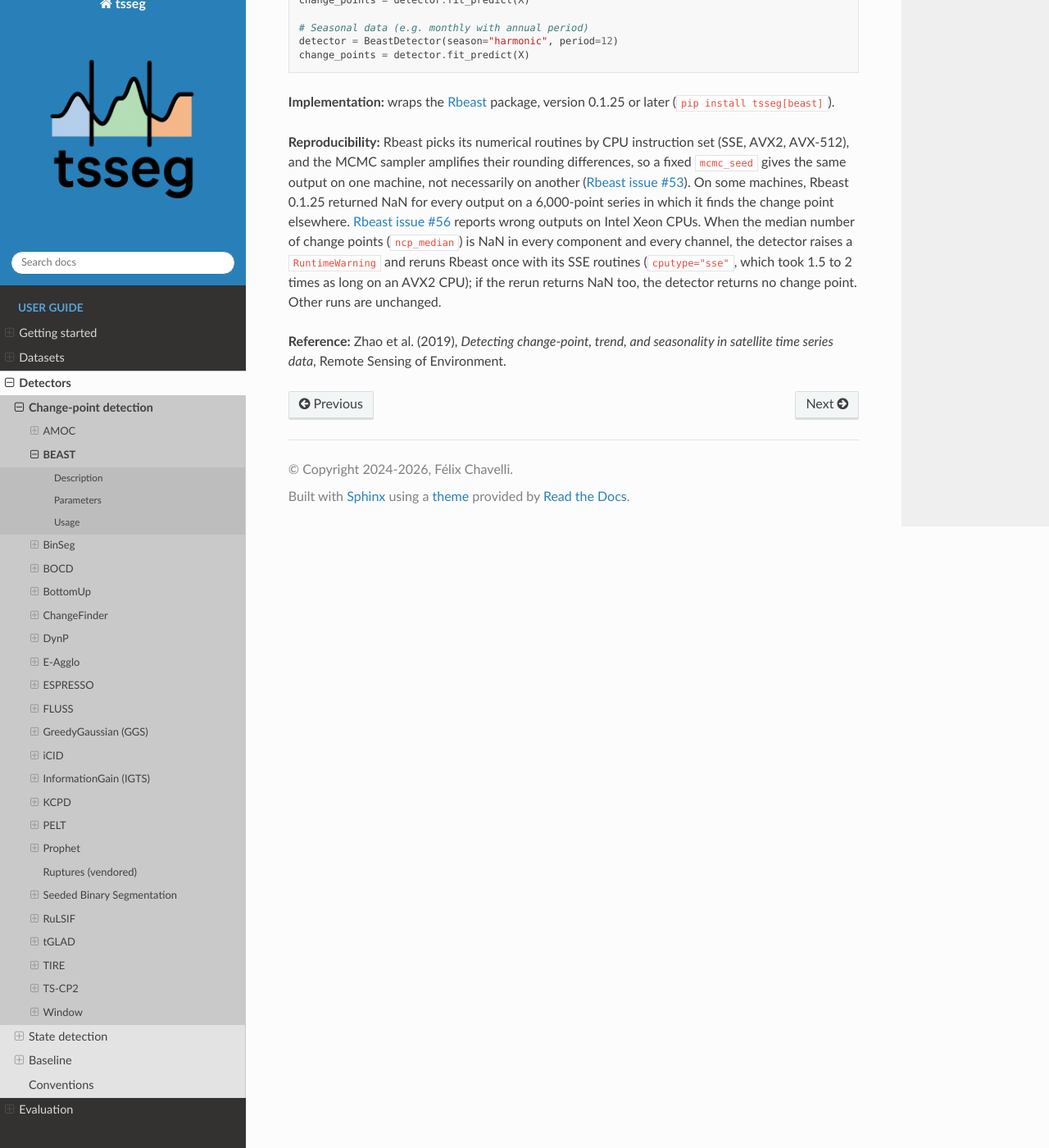
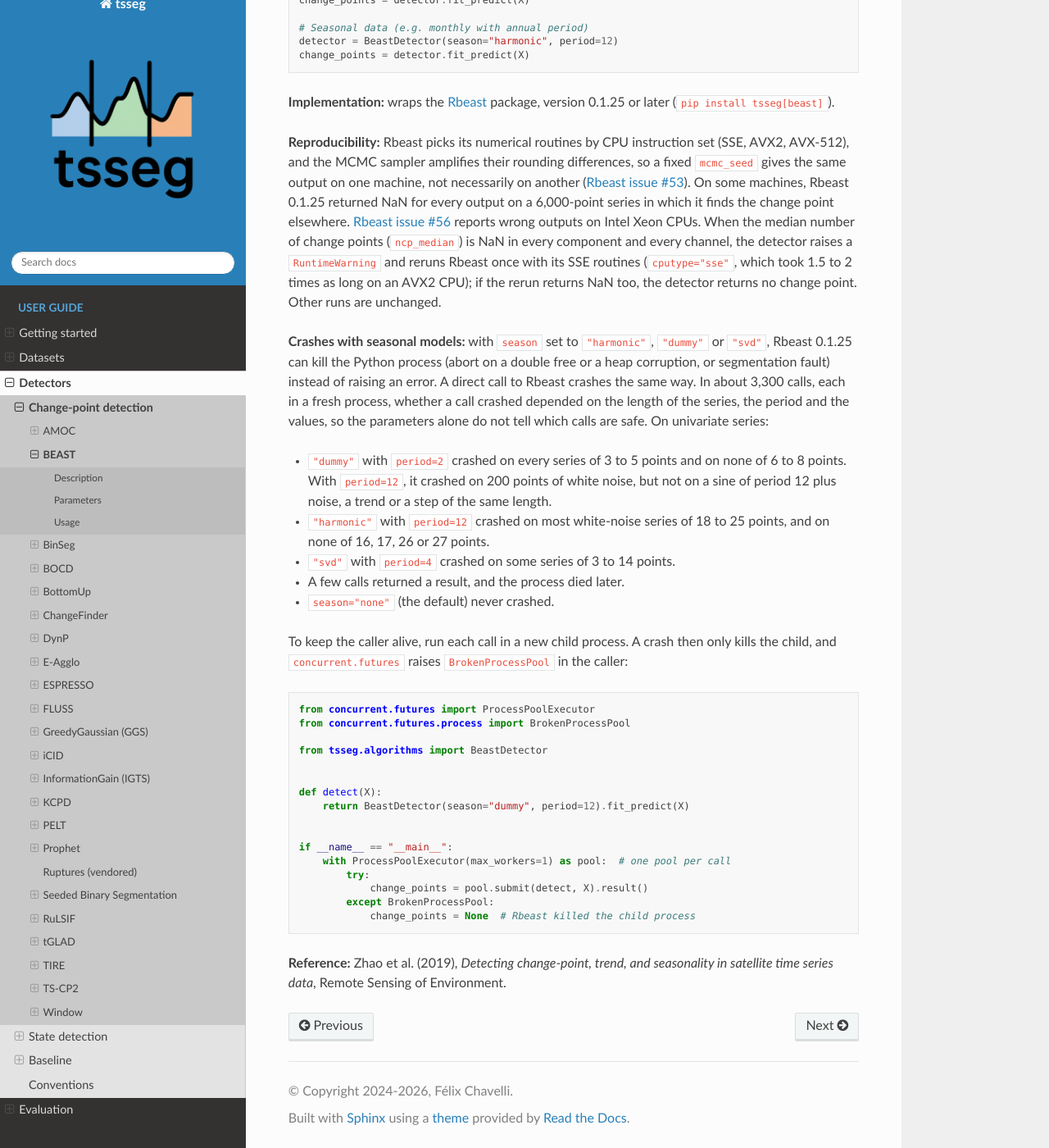
Before and after one commit to fchavelli/tsseg, a Sphinx documentation site: the page built from docs/detectors/beast.rst, in a window 1280 px wide and 1400 px high, scrolled down 1711 px. Shown: the whole window at 82% size. Built offline with Sphinx 7.4.7 and the Read the Docs theme 3.1.0, drawn with Linux system fonts in a browser that asks for light colours; pages that are not in the unit, such as notebooks, are missing from menus.

Commit message:
docs(beast): warn that seasonal models can crash Rbeast
With season set to "harmonic", "dummy" or "svd", Rbeast 0.1.25 can kill
the Python process (abort on a double free, or segmentation fault)
instead of raising an error; a direct call to Rbeast does the same.
Whether a call crashes depends on the length of the series, the period
and the values, so no check on the parameters alone can prevent it.

Document this in the docstring of season and on the BEAST page, with
the cases measured on univariate series and an example that runs each
call in a child process, so that a crash only kills the child and the
caller gets BrokenProcessPool. The detector is unchanged.

```diff
--- a/docs/detectors/beast.rst
+++ b/docs/detectors/beast.rst
@@ -43,6 +43,7 @@ Parameters
      - str
      - ``"none"``
      - Seasonal model type: ``"none"``, ``"harmonic"``, ``"dummy"``, ``"svd"``.
+       The last three can crash Rbeast 0.1.25 (see below).
    * - ``tcp_minmax``
      - tuple
      - ``(0, 10)``
@@ -153,5 +154,46 @@ and reruns Rbeast once with its SSE routines (``cputype="sse"``, which took
 1.5 to 2 times as long on an AVX2 CPU); if the rerun returns NaN too, the
 detector returns no change point. Other runs are unchanged.
 
+**Crashes with seasonal models:** with ``season`` set to ``"harmonic"``,
+``"dummy"`` or ``"svd"``, Rbeast 0.1.25 can kill the Python process (abort on
+a double free or a heap corruption, or segmentation fault) instead of raising
+an error. A direct call to Rbeast crashes the same way. In about 3,300 calls,
+each in a fresh process, whether a call crashed depended on the length of the
+series, the period and the values, so the parameters alone do not tell which
+calls are safe. On univariate series:
+
+- ``"dummy"`` with ``period=2`` crashed on every series of 3 to 5 points and
+  on none of 6 to 8 points. With ``period=12``, it crashed on 200 points of
+  white noise, but not on a sine of period 12 plus noise, a trend or a step
+  of the same length.
+- ``"harmonic"`` with ``period=12`` crashed on most white-noise series of 18
+  to 25 points, and on none of 16, 17, 26 or 27 points.
+- ``"svd"`` with ``period=4`` crashed on some series of 3 to 14 points.
+- A few calls returned a result, and the process died later.
+- ``season="none"`` (the default) never crashed.
+
+To keep the caller alive, run each call in a new child process. A crash then
+only kills the child, and ``concurrent.futures`` raises ``BrokenProcessPool``
+in the caller:
+
+.. code-block:: python
+
+   from concurrent.futures import ProcessPoolExecutor
+   from concurrent.futures.process import BrokenProcessPool
+
+   from tsseg.algorithms import BeastDetector
+
+
+   def detect(X):
+       return BeastDetector(season="dummy", period=12).fit_predict(X)
+
+
+   if __name__ == "__main__":
+       with ProcessPoolExecutor(max_workers=1) as pool:  # one pool per call
+           try:
+               change_points = pool.submit(detect, X).result()
+           except BrokenProcessPool:
+               change_points = None  # Rbeast killed the child process
+
 **Reference:** Zhao et al. (2019), *Detecting change-point, trend, and
 seasonality in satellite time series data*, Remote Sensing of Environment.
```
Also changed, not shown: docs/changelog.rst (+9 -0 lines), 1 other file.
